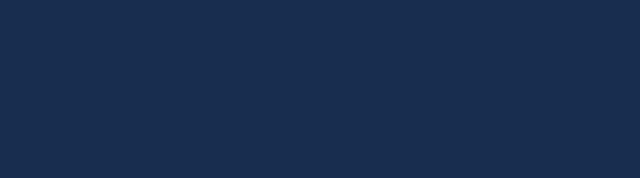
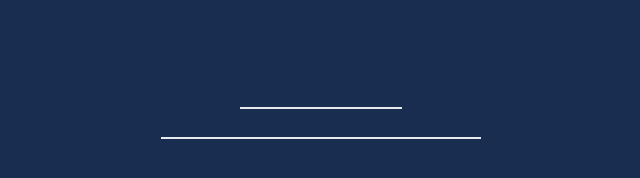
Before and after one commit to Stanislav453/vue, a plain HTML site: page index.html in a window 1280 px wide. Shown: the whole page, without its empty margins (319-959 px from the left). Drawn offline with Linux system fonts and the light colour scheme.

Commit message:
Vyytvoril som základnú štruktúru app.

```diff
--- a/index.html
+++ b/index.html
@@ -9,8 +9,13 @@
 	<title>Javascript - vue</title>
 </head>
 <body>
-
-
+	<div id="app">
+		<ul></ul>
+		<form class="add-new">
+			<input type="text" id="big-text">
+			<input type="text" id="big-text">
+		</form>
+	</div>
 
 	<script src="script.js"></script>
 </body>
```
